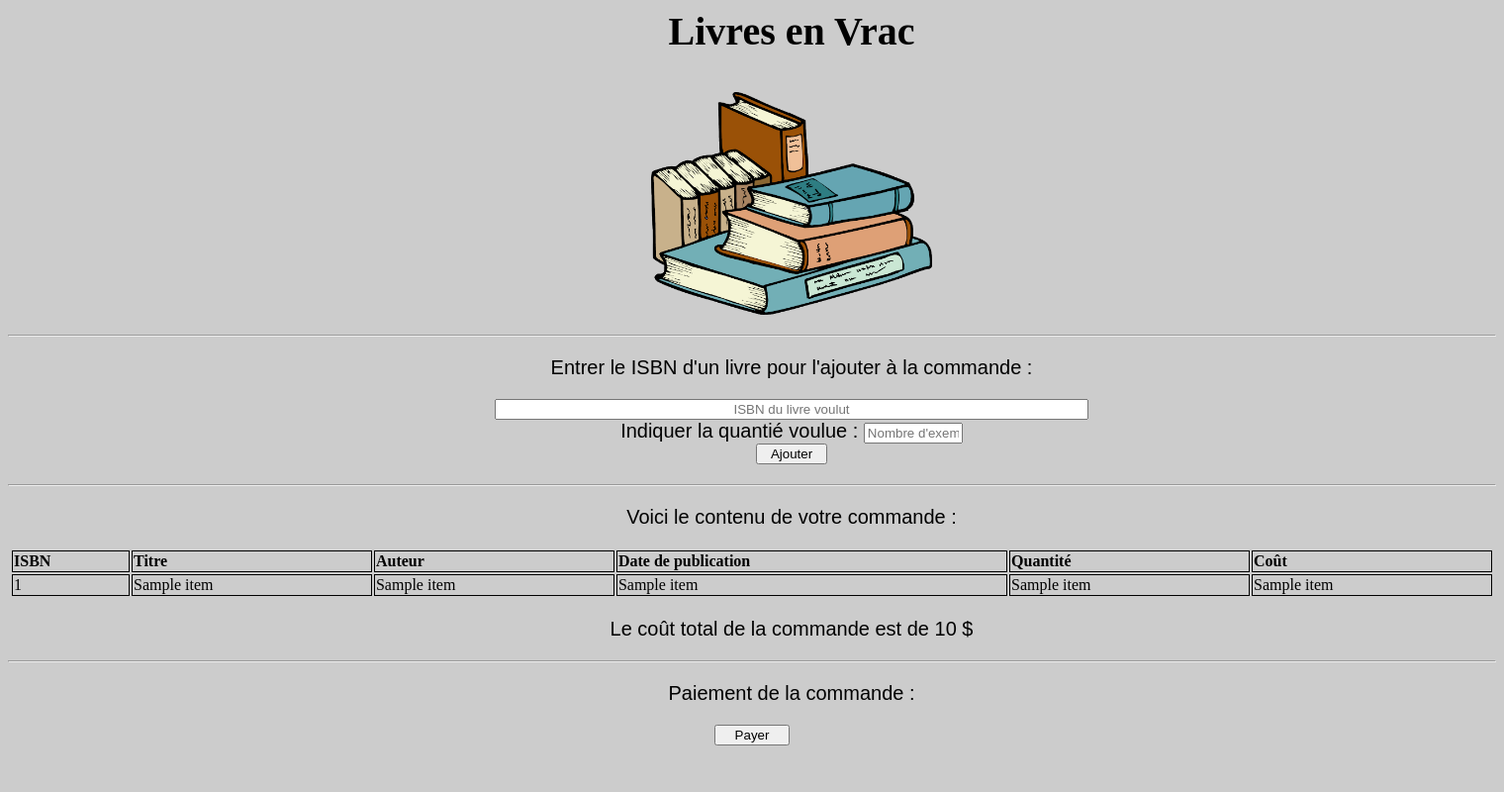
After one commit to NicLeBlanc/GLO-2005_TP, a Flask app: template templates/nouvelle_commande.html in a window 1520 px wide. The commit adds this page. Shown: the whole page at 99% size. Run offline with Flask 2, Linux system fonts and the light colour scheme; the template is opened without the code that fills it: most values are stand-ins (such as "Sample title", 1, 10 or a date in 2020).

Commit message:
grosses modifications, commandes fonctionnelles

```diff
--- a/app.py
+++ b/app.py
@@ -1,4 +1,6 @@
 from flask import Flask, render_template, request, jsonify, redirect, url_for, flash, session, Response
+import datetime
+from datetime import date
 from function import *
 from database import *
 
@@ -46,24 +48,9 @@ def login():
     return render_template('login.html', message="Les informations entrées ne sont pas valides, veuillez ré-essayer")
 
 
-@app.route("/bienvenu", methods=['POST', 'GET'])
+@app.route("/bienvenu/", methods=['POST', 'GET'])
 def recent_books():
     pass
-
-    # cmd = 'SELECT * FROM Livres ORDER BY annee_publication DESC limit 1;'
-    # cur = conn.cursor()
-    # cur.execute(cmd)
-    # info = cur.fetchone()
-    #
-    # return render_template('bienvenu.html', livres=info)
-
-@app.route("/commande/", methods=['GET', 'POST'])
-def recent_commande():
-    result = get_commandeCourante(ProfileUtilisateur["courriel"])
-    contenu = get_commandeContenu(ProfileUtilisateur["courriel"])
-    return render_template('commande.html', result=result, contenu=contenu, profile=ProfileUtilisateur)
-
-    #return render_template('commande.html')
 
     # cmd = 'SELECT * FROM Livres ORDER BY annee_publication DESC limit 1;'
     # cur = conn.cursor()
@@ -91,21 +78,16 @@ def inscription():
             return render_template('inscription.html', message="Votre inscription a fonctionné !")
 
         elif courriel_existant(data["courriel"]):
-            flash("Le courriel existe déjà, veuillez réessayer")
             return render_template('inscription.html', message="Le courriel existe déjà, veuillez réessayer")
 
         elif data["mot_passe"] != data["mot_passe_r"]:
-            flash("Les mots de passe ne correspondent pas, veuillez réessayer")
             return render_template('inscription.html', message="Les mots de passe ne correspondent pas, veuillez réessayer")
 
-
-@app.route("/inscription_complete", methods=['GET'])
-def inscription_complete():
-    return render_template('inscription_complete.html')
 
 @app.route("/recherche/", methods=['GET', 'POST'])
 def search_books():
     return render_template('recherche.html')
+
 
 @app.route("/recherche/resultats_recherche/", methods=['POST','GET'])
 def results():
@@ -115,6 +97,55 @@ def results():
     return render_template('results.html', results=results, recherche=recherche, type_recherche=type_recherche)
 
 
+@app.route("/commande/", methods=['GET', 'POST'])
+def recent_commande():
+    result = get_commandeCourante(ProfileUtilisateur["courriel"])
+    contenu = get_commandeContenu(ProfileUtilisateur["courriel"])
+    return render_template('commande.html', result=result, contenu=contenu, profile=ProfileUtilisateur)
+
+
+@app.route("/nouvelle_commande", methods=['GET', 'POST'])
+def nouvelle_commande():
+    ajouter_commande = request.form.get('ajout_commande')
+    last_order_num = int(last_order()) - 1
+    if not ajouter_commande:
+        new_order = last_order()
+        create_new_odrder(ProfileUtilisateur["courriel"], new_order)
+    else:
+        nbr_exemplaire = int(request.form.get('nbr_exemplaire'))
+        if livre_existant(ajouter_commande):
+            if quantite_suffisante(ajouter_commande, nbr_exemplaire):
+                livre_isbn = int(request.form.get('ajout_commande'))
+                ajout_commande(last_order_num, livre_isbn, nbr_exemplaire)
+            else:
+                message = '''La quantité commandée est supérieur à celle disponible'''
+                return render_template('nouvelle_commande.html', message=message)
+        else:
+            message='''Le livre n'existe pas'''
+            return render_template('nouvelle_commande.html', message=message)
+
+    commande = commande_actuelle(ProfileUtilisateur["courriel"], last_order_num)
+    cout_total = total_cost(last_order_num)
+    return render_template('nouvelle_commande.html', commande=commande, cout_total=cout_total)
+
+
+@app.route("/payer_commande", methods=['GET', 'POST'])
+def payer_commande():
+    mode_paiement = request.form.get('mode_paiement')
+    if mode_paiement:
+        today = date.today()
+        date_commande = today.strftime('%Y-%m-%d')
+        time_change = datetime.timedelta(days=7)
+        date_exp = today + time_change
+        date_expedition = date_exp.strftime('%Y-%m-%d')
+        id_commande_cours = commande_en_cours(ProfileUtilisateur["courriel"])
+        prenom = ProfileUtilisateur["prenom"]
+        nom = ProfileUtilisateur["nom"]
+        cout_total = total_cost(id_commande_cours)
+        paiement_commande(date_expedition, date_commande, mode_paiement, id_commande_cours)
+        return render_template('paiement_complet.html', date_commande = date_commande, date_expedition=date_expedition, mode_paiement=mode_paiement, montant_total=cout_total, nom=nom, prenom=prenom)
+
+    return render_template('paiement.html')
 
 
 if __name__ == "__main__":
--- a/static/MonFichierStyle.css
+++ b/static/MonFichierStyle.css
@@ -18,7 +18,7 @@ th, td {
 
 table.a {
   table-layout: auto;
-  width: 1200px;
+  width: 1500px;
 	margin-right: auto;
 	margin-left: auto;
 }
@@ -82,3 +82,9 @@ b {
     text-align:center;
 	margin: auto;
 }
+
+.mini_box{
+    width: 100px;
+    text-align:center;
+	margin: auto;
+}
--- a/templates/bienvenu.html
+++ b/templates/bienvenu.html
@@ -20,8 +20,8 @@
 </form>
 
 <hr>
-<p class="centre_texte"> Acceder a ma commande : </p>
-<form action="http://127.0.0.1:5000/commande">
+<p class="centre_texte"> Nouvelle commande : </p>
+<form action="http://127.0.0.1:5000/nouvelle_commande">
     <input type="submit" value="Commande" name="Commande" class="centre_button"/>
 </form>
 
--- a/templates/login.html
+++ b/templates/login.html
@@ -37,15 +37,15 @@ Voici une s&eacutelection de livres publi&eacutes r&eacutecemment :
 <p>
     <table class="a">
   <tr>
+    <th>ISBN</th>
     <th>Titre</th>
-    <th>ISBN</th>
     <th>Auteur</th>
     <th>Ann&eacutee de publication</th>
   </tr>
     {% for item in livres %}
   <tr>
+    <td>{{item[0]}}</td>
     <td>{{item[1]}}</td>
-    <td>{{item[0]}}</td>
     <td>{{item[2]}}</td>
     <td>{{item[3]}}</td>
   </tr>
--- /dev/null
+++ b/templates/nouvelle_commande.html
@@ -0,0 +1,61 @@
+<html>
+<head>
+<title>Nouvelle commande</title>
+<link rel="stylesheet" type="text/css" href="/static/MonFichierStyle.css">
+<script type="text/javascript" src="/static/MonFichierCode.js"></script>
+</head>
+<body>
+
+<header class="centre_titre">Livres en Vrac </header>
+<br>
+<p><img src="/static/test123.png" alt="Image accueil" class="centre_image"></p>
+<hr>
+<body>
+<div class="centre_texte">
+    <p>
+        Entrer le ISBN d'un livre pour l'ajouter &agrave la commande :
+  <form action="nouvelle_commande" method="post">
+<p class="centre_texte">
+  <input type="text" name="ajout_commande" class = "box" id="search-field" type="text" placeholder="ISBN du livre voulut"><br>
+  Indiquer la quanti&eacute voulue :
+    <input type="text" name="nbr_exemplaire" class = "mini_box" id="search-field" type="text" placeholder="Nombre d'exemplaires voulus"><br>
+<input type="submit" value="Ajouter" name="Soumettre" class="centre_button"></p>
+  </form>
+  {% if message %}
+<div id="cadre">{{ message }}</div>
+{% endif %}
+<hr>
+  <p class="centre_texte"> Voici le contenu de votre commande : </p>
+
+<table class="a">
+  <tr>
+    <th>ISBN</th>
+    <th>Titre</th>
+    <th>Auteur</th>
+    <th>Date de publication</th>
+    <th>Quantit&eacute </th>
+    <th>Co&ucirc;t</th>
+  </tr>
+    {% for item in commande %}
+  <tr>
+    <td>{{item[0]}}</td>
+    <td>{{item[1]}}</td>
+    <td>{{item[2]}}</td>
+    <td>{{item[3]}}</td>
+    <td>{{item[4]}}</td>
+    <td>{{item[5]}}</td>
+
+  </tr>
+    {% endfor %}
+</table>
+  <div class="centre_texte">
+    <p>
+        Le coût total de la commande est de {{cout_total}} $
+
+    <hr>
+<p class="centre_texte"> Paiement de la commande : </p>
+<form action="http://127.0.0.1:5000/payer_commande">
+    <input type="submit" value="Payer" name="Payer" class="centre_button"/>
+</form>
+</body>
+</html>
--- a/templates/recherche.html
+++ b/templates/recherche.html
@@ -14,11 +14,11 @@
 <body>
 <div class="centre_texte">
     <p>
-        Utilisez cette barre afin de faire une recherche sur les livres
+        Utilisez cette barre afin de faire une recherche sur les livres :
   <form action="resultats_recherche" method="post">
 <p class="centre_texte">
   <input type="text" name="recherche_titre" class = "box" id="search-field" type="text" placeholder="Rechercher des livres selon l'attribut sélectionné"><br>
-<p class="centre_texte"> Choisissez l'attribut sur lequel effectuer la recherche
+<p class="centre_texte"> Choisissez l'attribut sur lequel effectuer la recherche :
 <br>
     <select name="type_recherche">
       <option value="titre">Titre</option>
--- a/templates/results.html
+++ b/templates/results.html
@@ -14,8 +14,8 @@
 <p class="centre_texte">Voici les r&eacutesultats de la recherche sur l'attribut "{{ type_recherche }}" pour "{{ recherche }}"</p>
 <table class="a">
   <tr>
+    <th>ISBN</th>
     <th>Titre</th>
-    <th>ISBN</th>
     <th>Auteur</th>
     <th>Ann&eacutee de publication</th>
     <th>Pr&eacuteface</th>
@@ -24,8 +24,8 @@
   </tr>
     {% for item in results %}
   <tr>
+    <td>{{item[0]}}</td>
     <td>{{item[1]}}</td>
-    <td>{{item[0]}}</td>
     <td>{{item[2]}}</td>
     <td>{{item[3]}}</td>
     <td>{{item[4]}}</td>
```
Also changed, not shown: commandes.sql (+24 -1 lines), function.py (+90 -0 lines), templates/commande.html (+7 -8 lines), templates/inscription_complete.html (deleted, +0 -13 lines), templates/layout.html (deleted, +0 -11 lines), templates/paiement.html (added, +33 -0 lines), templates/paiement_complet.html (added, +24 -0 lines), test.py (+31 -2 lines).
